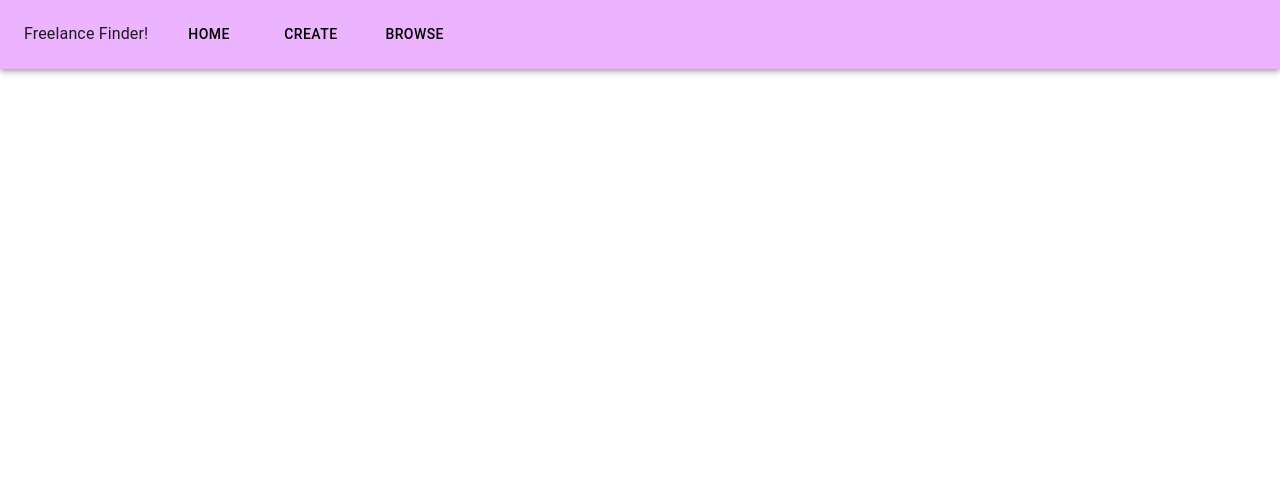
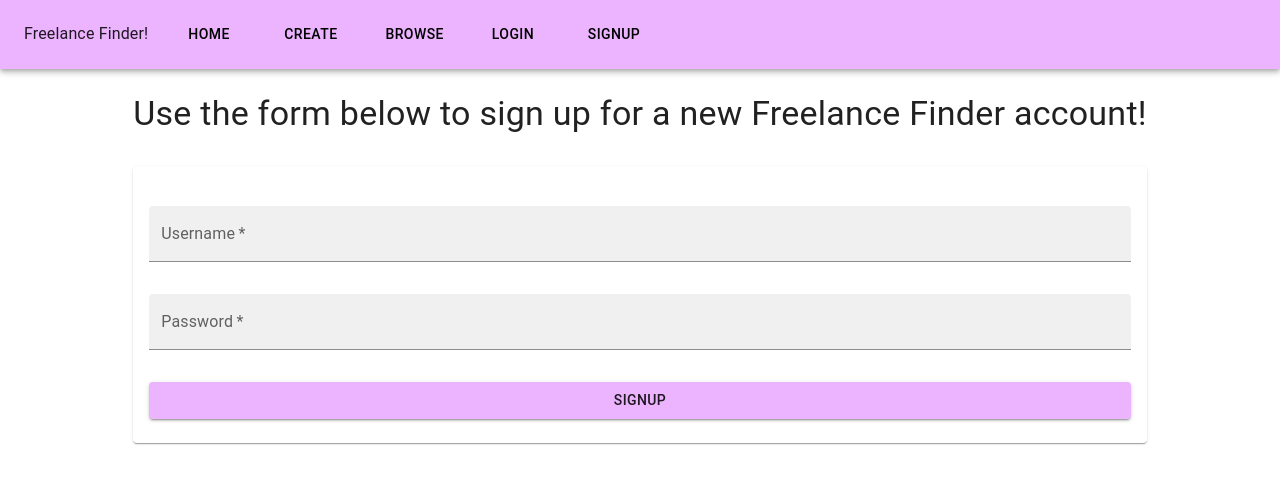
Before and after one commit to mjgwin/freelance_finder, a React (Create React App) app: page /Signup in a window 1280 px wide. Shown: the top 484 px of the page. Built offline with nearby package versions, Linux system fonts and the light colour scheme; no server answers.

Commit message:
created skeleton form and code for login and signup sections

```diff
--- a/src/App.js
+++ b/src/App.js
@@ -6,6 +6,8 @@ import Navbar from "./components/Navbar";
 import Home from "./components/Home";
 import Browse from "./components/Browse";
 import Create from "./components/Create";
+import Login from "./components/Login";
+import Signup from "./components/Signup";
 
 const mainTheme = createTheme({
   palette: {
@@ -28,6 +30,8 @@ function App() {
           <Route path="/" element={<Home />} />
           <Route path="/Browse" element={<Browse />}/>
           <Route path="/Create" element={<Create />} />
+          <Route path="/Login" element={<Login />} />
+          <Route path="/Signup" element={<Signup />} />
         </Routes>
       </ThemeProvider>
     </div>
--- /dev/null
+++ b/src/components/Login.js
@@ -0,0 +1,56 @@
+import { Typography, Card, CardContent, TextField, Button } from '@mui/material'
+import { Box, Stack } from '@mui/system'
+import React, { useState } from 'react'
+
+const Login = () => {
+
+    const [username, setUsername] = useState("")
+    const [password, setPassword] = useState("")
+    const [formSubmitted, setFormSubmitted] = useState(false)
+
+    function handleFormInput(e){
+        if(e.target.id === "username-input"){
+          setUsername(e.target.value)
+        }else if(e.target.id === "password-input"){
+          setPassword(e.target.value)
+        }
+    }
+
+    async function handleSubmit(){
+
+        try{
+          //Attempt to login user with credentials here
+          console.log("Fake login with username: " + username + " and password: " + password)
+        } catch(e) {
+          console.error("Error signing in: ", e)
+        }
+
+        setUsername("")
+        setPassword("")
+        setFormSubmitted(true)
+      }
+
+  return (
+    <div>
+        <Box display="flex" justifyContent="center" alignItems="center">
+            <Stack spacing={4} sx={{ mt: 3 }}>
+                <Typography variant="h4" align="center">Use the form below to login with your Feelance Finder account!</Typography>
+
+            <Card>
+            <CardContent>
+              <Stack spacing={4} sx={{ mt: 3 }}>
+                <TextField required id="username-input" label="Username" variant="filled" onChange={handleFormInput} value={username} />
+                <TextField required type="password" id="password-input" label="Password" variant="filled" onChange={handleFormInput} value={password} />
+                <Button variant="contained" color="primary" onClick={handleSubmit}>Login</Button>
+              </Stack>
+            </CardContent>
+            </Card>
+
+            </Stack>
+        </Box>
+
+    </div>
+  )
+}
+
+export default Login
--- a/src/components/Navbar.js
+++ b/src/components/Navbar.js
@@ -4,7 +4,7 @@ import {Link} from 'react-router-dom'
 import React from "react";
 
 const Navbar = () => {
-    const pages = ["Home", "Create", "Browse"];
+    const pages = ["Home", "Create", "Browse", "Login", "Signup"];
 
   return(
     <div>
--- /dev/null
+++ b/src/components/Signup.js
@@ -0,0 +1,55 @@
+import React from 'react'
+import { Typography, Card, CardContent, TextField, Button } from '@mui/material'
+import { Box, Stack } from '@mui/system'
+import { useState } from 'react'
+
+const Signup = () => {
+
+  const [username, setUsername] = useState("")
+  const [password, setPassword] = useState("")
+  const [formSubmitted, setFormSubmitted] = useState(false)
+
+  function handleFormInput(e){
+    if(e.target.id === "username-input"){
+      setUsername(e.target.value)
+    }else if(e.target.id === "password-input"){
+      setPassword(e.target.value)
+    }
+}
+
+async function handleSubmit(){
+
+    try{
+      //Attempt to signup user with credentials here
+      console.log("Fake sign up with username: " + username + " and password: " + password)
+    } catch(e) {
+      console.error("Error signing up: ", e)
+    }
+
+    setUsername("")
+    setPassword("")
+    setFormSubmitted(true)
+  }
+
+  return (
+    <div>
+        <Box display="flex" justifyContent="center" alignItems="center">
+            <Stack spacing={4} sx={{ mt: 3 }}>
+                <Typography variant="h4" align="center">Use the form below to sign up for a new Freelance Finder account!</Typography>
+
+            <Card>
+            <CardContent>
+              <Stack spacing={4} sx={{ mt: 3 }}>
+                <TextField required id="username-input" label="Username" variant="filled" onChange={handleFormInput} value={username} />
+                <TextField required type="password" id="password-input" label="Password" variant="filled" onChange={handleFormInput} value={password} />
+                <Button variant="contained" color="primary" onClick={handleSubmit}>Signup</Button>
+              </Stack>
+            </CardContent>
+            </Card>
+            </Stack>
+        </Box>
+    </div>
+  )
+}
+
+export default Signup
```
Also changed, not shown: src/auth_signup.js (added, +44 -0 lines).
